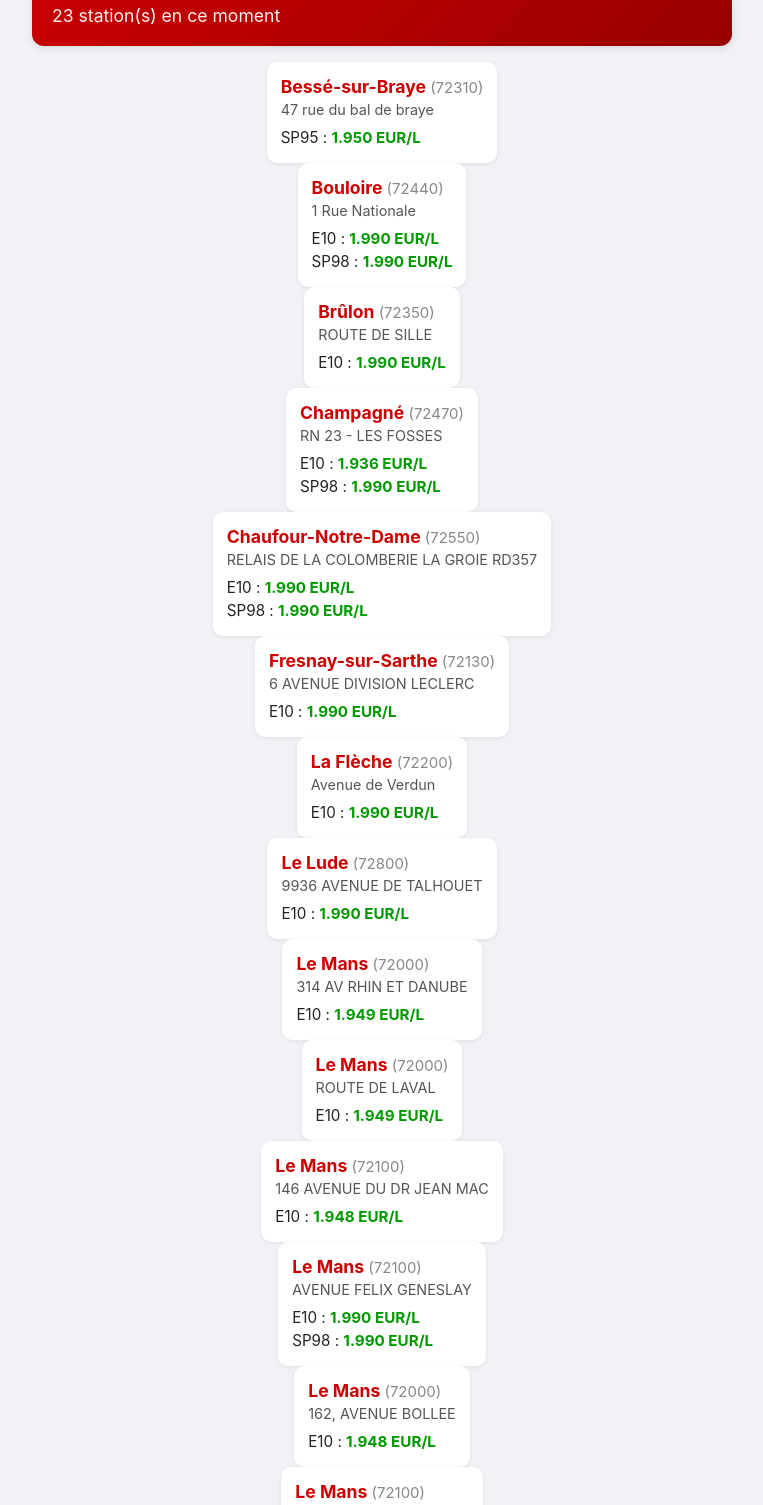
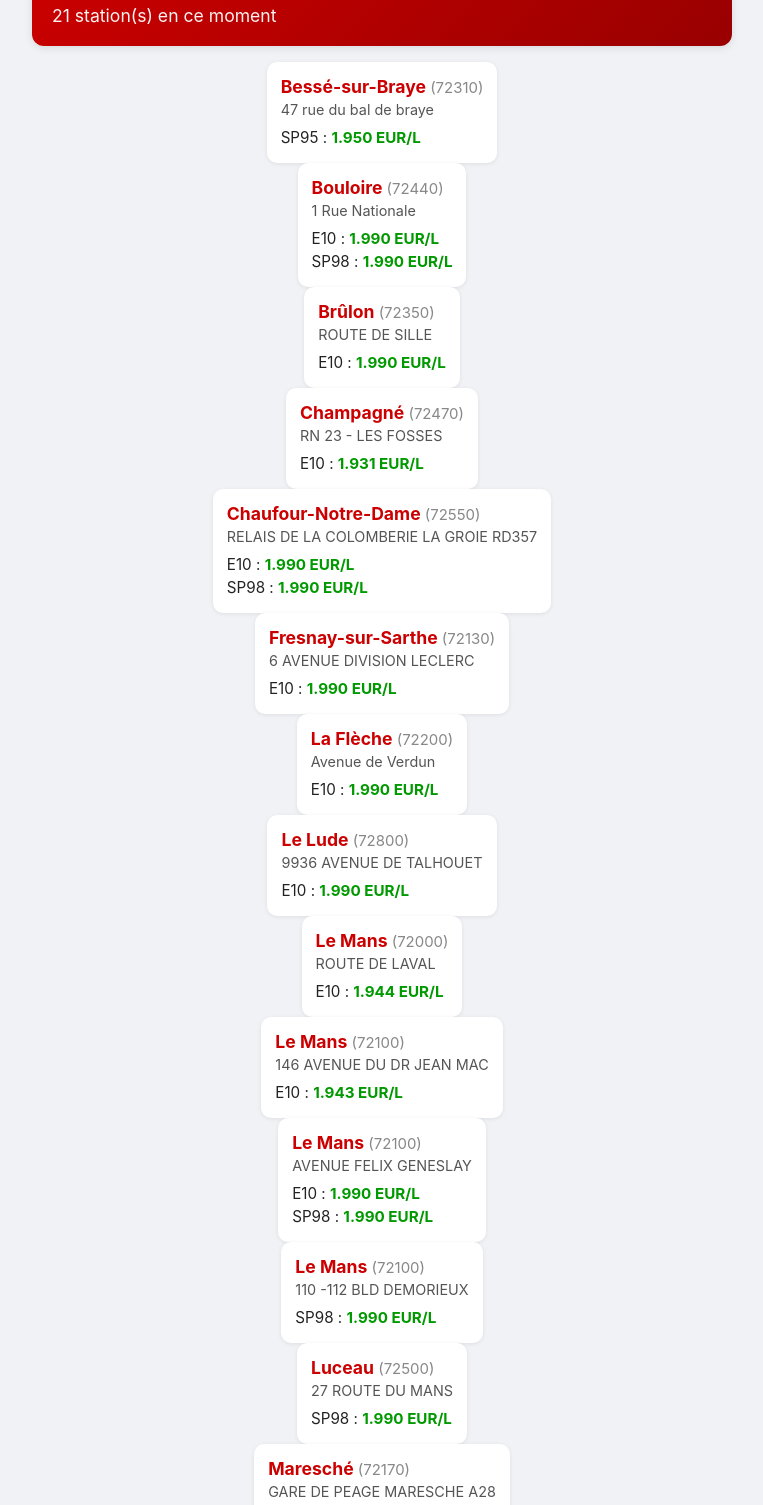
Before and after one commit to abdelziane979-eng/alerte-total-sarthe, a plain HTML site: page index.html in a window 1280 px wide. Shown: the part 66-1571 px from the top of the page, without its empty margins (258-1021 px from the left). Drawn offline with Linux system fonts and the light colour scheme.

Commit message:
MAJ auto

```diff
--- a/index.html
+++ b/index.html
@@ -41,7 +41,7 @@
 <body>
 <header>
   <h1>TotalEnergies Sarthe &lt; 2 EUR/L</h1>
-  <div class="compteur">23 station(s) en ce moment</div>
+  <div class="compteur">21 station(s) en ce moment</div>
 </header>
 
         <div class="station">
@@ -65,7 +65,7 @@
         <div class="station">
             <div class="ville">Champagné <span class="cp">(72470)</span></div>
             <div class="adresse">RN 23 - LES FOSSES</div>
-            <div class="carburant">E10 : <span class="prix">1.936 EUR/L</span></div><div class="carburant">SP98 : <span class="prix">1.990 EUR/L</span></div>
+            <div class="carburant">E10 : <span class="prix">1.931 EUR/L</span></div>
 
         </div>
         <div class="station">
@@ -94,32 +94,20 @@
         </div>
         <div class="station">
             <div class="ville">Le Mans <span class="cp">(72000)</span></div>
-            <div class="adresse">314 AV RHIN ET DANUBE</div>
-            <div class="carburant">E10 : <span class="prix">1.949 EUR/L</span></div>
-
-        </div>
-        <div class="station">
-            <div class="ville">Le Mans <span class="cp">(72000)</span></div>
             <div class="adresse">ROUTE DE LAVAL</div>
-            <div class="carburant">E10 : <span class="prix">1.949 EUR/L</span></div>
+            <div class="carburant">E10 : <span class="prix">1.944 EUR/L</span></div>
 
         </div>
         <div class="station">
             <div class="ville">Le Mans <span class="cp">(72100)</span></div>
             <div class="adresse">146 AVENUE DU DR JEAN MAC</div>
-            <div class="carburant">E10 : <span class="prix">1.948 EUR/L</span></div>
+            <div class="carburant">E10 : <span class="prix">1.943 EUR/L</span></div>
 
         </div>
         <div class="station">
             <div class="ville">Le Mans <span class="cp">(72100)</span></div>
             <div class="adresse">AVENUE FELIX GENESLAY</div>
             <div class="carburant">E10 : <span class="prix">1.990 EUR/L</span></div><div class="carburant">SP98 : <span class="prix">1.990 EUR/L</span></div>
-
-        </div>
-        <div class="station">
-            <div class="ville">Le Mans <span class="cp">(72000)</span></div>
-            <div class="adresse">162, AVENUE BOLLEE</div>
-            <div class="carburant">E10 : <span class="prix">1.948 EUR/L</span></div>
 
         </div>
         <div class="station">
@@ -173,7 +161,7 @@
         <div class="station">
             <div class="ville">Écommoy <span class="cp">(72220)</span></div>
             <div class="adresse">LE SOLEIL</div>
-            <div class="carburant">E10 : <span class="prix">1.949 EUR/L</span></div><div class="carburant">SP98 : <span class="prix">1.990 EUR/L</span></div>
+            <div class="carburant">E10 : <span class="prix">1.949 EUR/L</span></div>
 
         </div>
         <div class="station">
@@ -182,6 +170,6 @@
             <div class="carburant">E10 : <span class="prix">1.945 EUR/L</span></div>
 
         </div>
-<div class="date">Derniere mise a jour : 19/11/2026 a 18h12</div>
+<div class="date">Derniere mise a jour : 20/11/2026 a 00h35</div>
 </body>
 </html>
```
Also changed, not shown: etats_stocks.json (+6 -6 lines).
